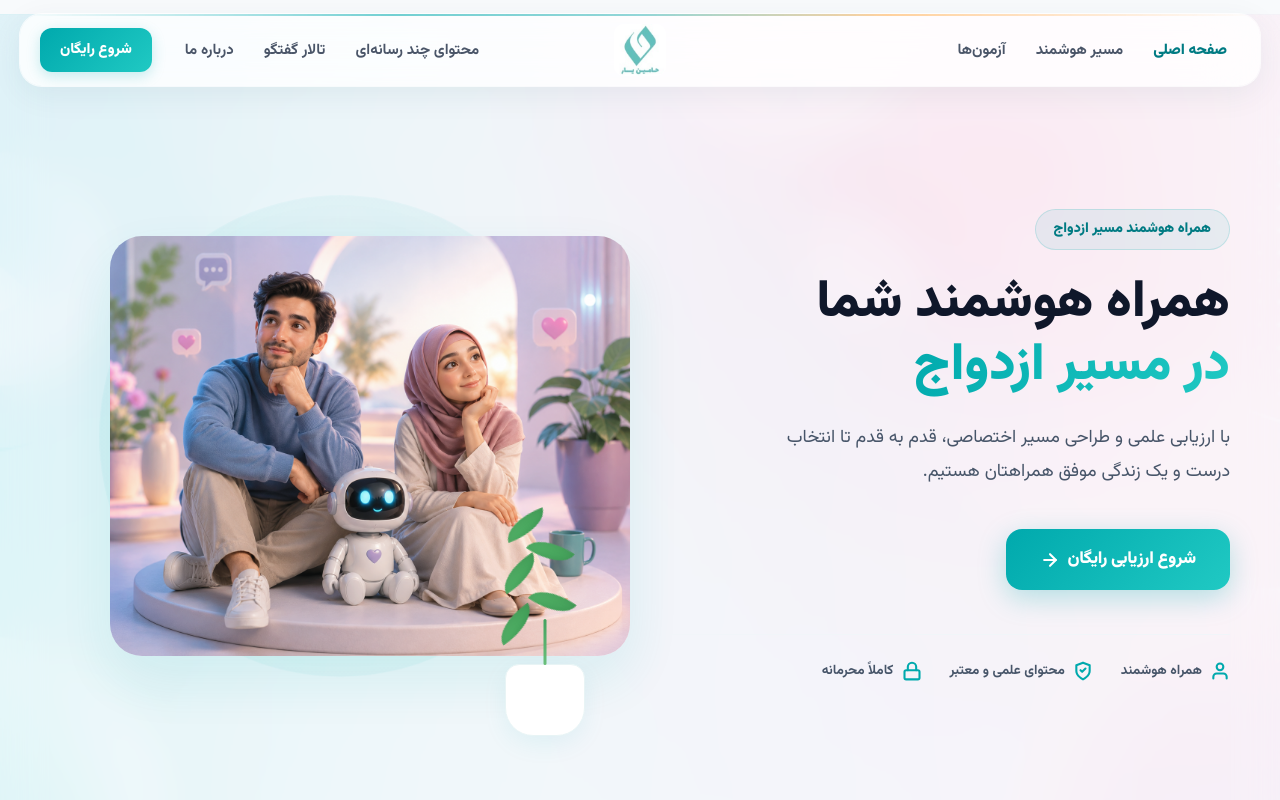
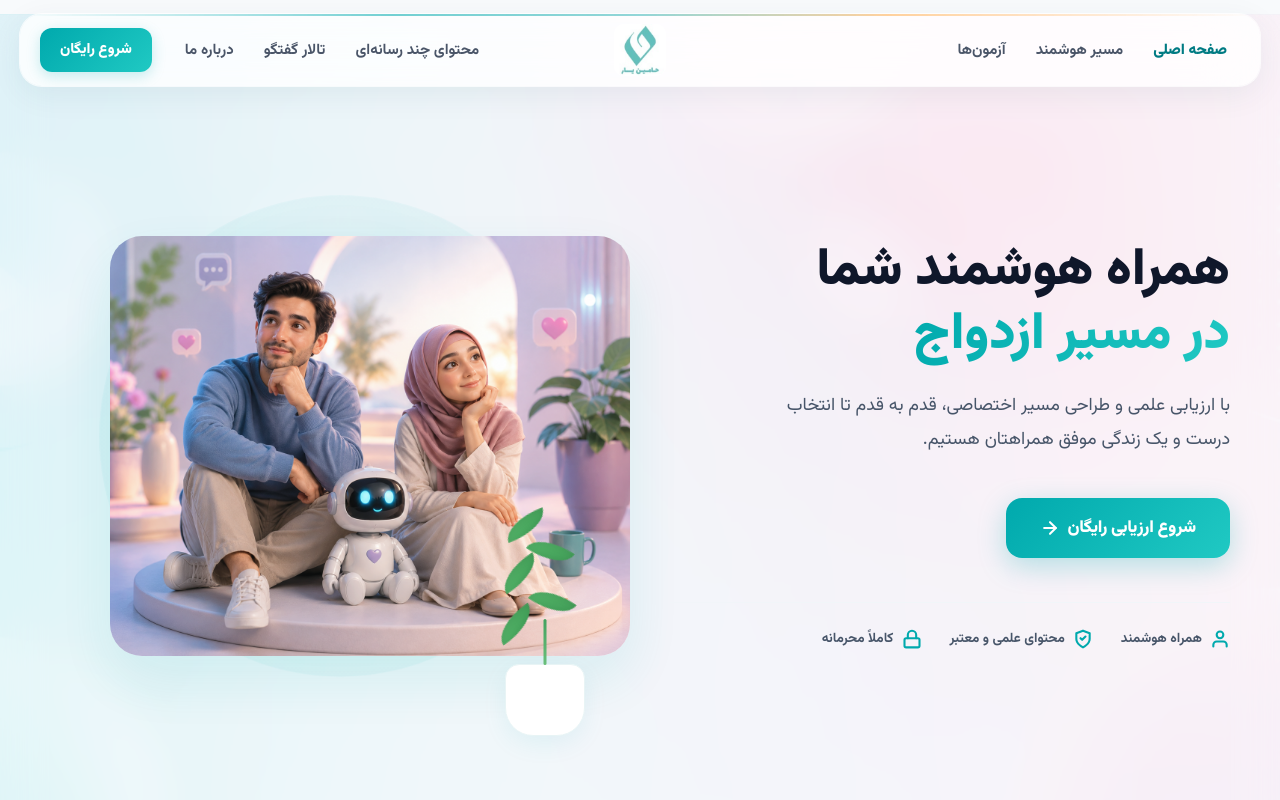
Before and after one commit to SAEeed1/siteh, a Next.js app: page / in a window 1280 px wide. Shown: the top 800 px of the page. Built offline with nearby package versions, Linux system fonts and the light colour scheme.

Commit message:
style: remove eyebrow text from Hero section

```diff
--- a/src/components/Hero.tsx
+++ b/src/components/Hero.tsx
@@ -19,7 +19,6 @@ export default function Hero() {
       <div className={`container ${styles.heroGrid}`}>
         {/* Right Content */}
         <div className={styles.heroContent}>
-          <span className={styles.eyebrow}>همراه هوشمند مسیر ازدواج</span>
           <h1 className={styles.title}>
             همراه هوشمند شما
             <br />
```
